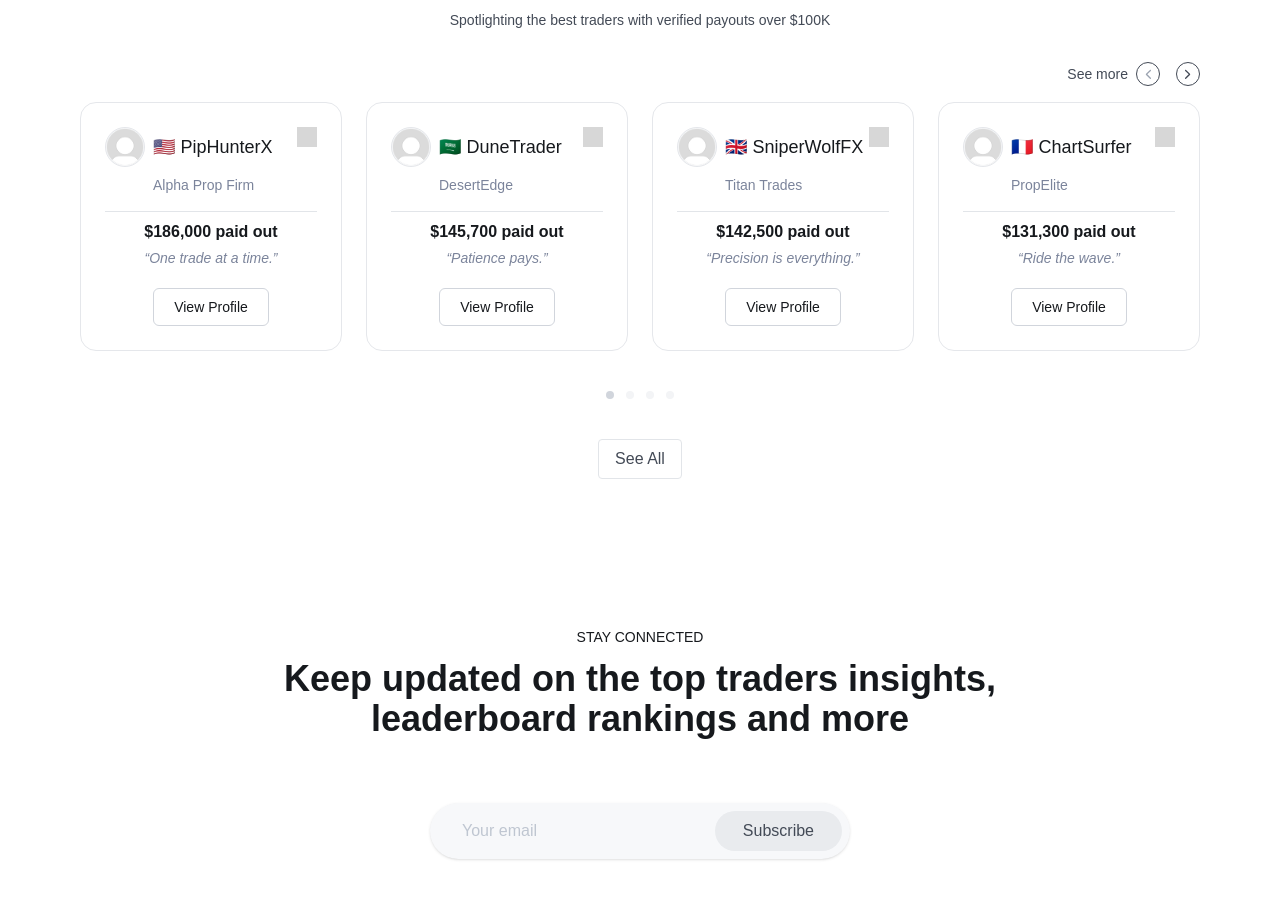
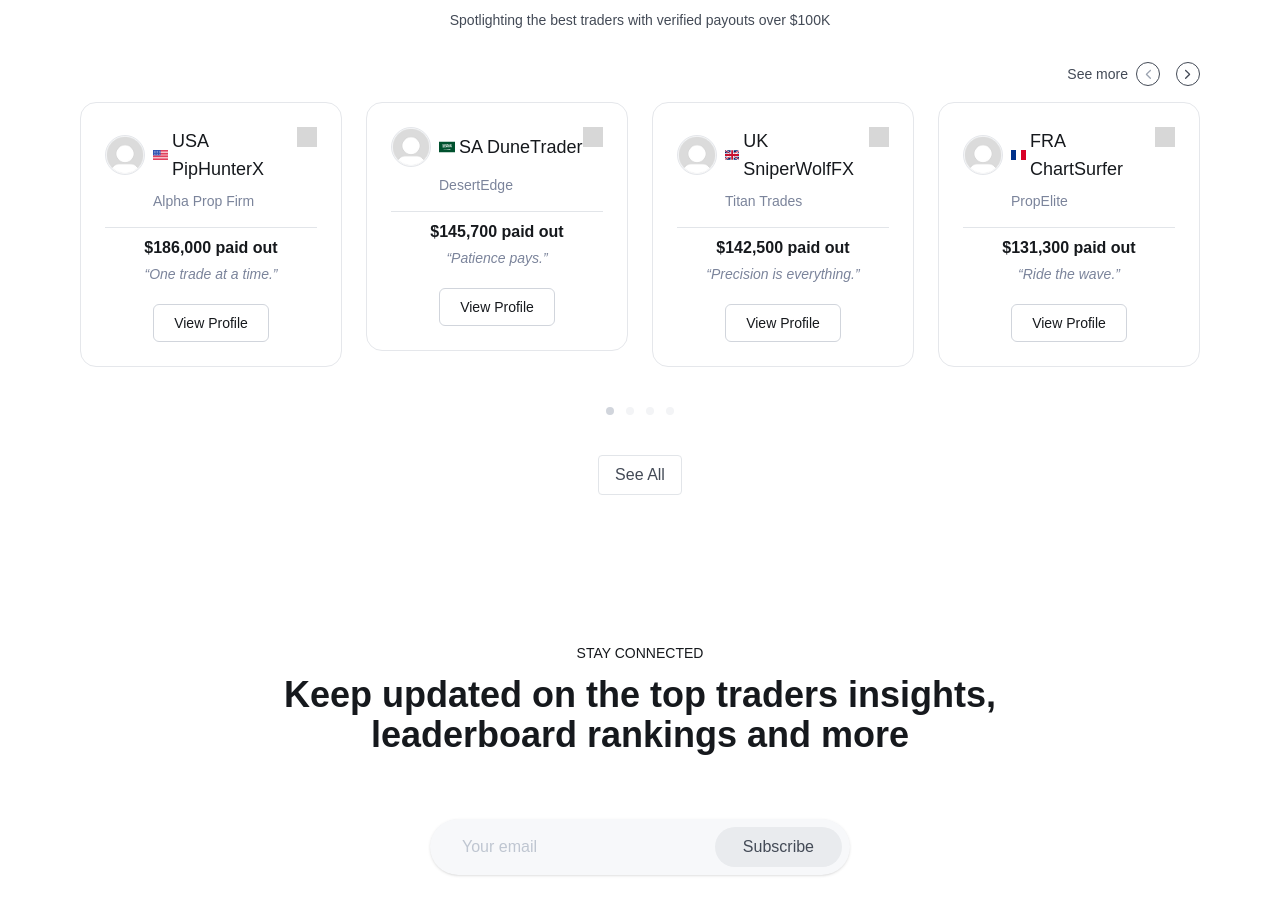
Before and after one commit to felixquan0330/prop-trading-leaderboard-frontend, a Next.js app: page / in a window 1280 px wide. Shown: the part 4620-5535 px from the top of the page. Built offline with nearby package versions, Linux system fonts and the light colour scheme; grey boxes are pictures that could not be loaded.

Commit message:
fix: Add the flag

```diff
--- a/src/app/GOATClub/card.tsx
+++ b/src/app/GOATClub/card.tsx
@@ -1,4 +1,5 @@
 import React from 'react';
+import { US, SA, GB, FR } from 'country-flag-icons/react/3x2'
 
 interface GOATClubCardProps {
     avatarUrl?: string;
@@ -26,7 +27,15 @@ export const GOATClubCard: React.FC<GOATClubCardProps> = ({
                         alt={username}
                         className="w-10 h-10 rounded-full object-cover border border-gray-200 bg-gray-100"
                     />
-                    <span className="text-lg text-[#16191d] dark:text-white flex items-center gap-1">{country} {username}</span>
+                    <div className="flex items-center gap-1">
+                        {country === "USA" && <US title="United States" className="w-4 h-4" />}
+                        {country === "FRA" && <FR title="France" className="w-4 h-4" />}
+                        {country === "UK" && <GB title="United Kingdom" className="w-4 h-4" />}
+                        {country === "SA" && <SA title="Saudi Arabia" className="w-4 h-4" />}
+                        <span className="text-lg text-[#16191d] dark:text-white flex items-center gap-1">
+                            {country} {username}
+                        </span>
+                    </div>
                 </div>
                 <img src="/images/placeholder.png" alt="profile-bg" className="w-5 h-5 opacity-40" />
             </div>
--- a/src/app/GOATClub/page.tsx
+++ b/src/app/GOATClub/page.tsx
@@ -33,7 +33,7 @@ export default function GOATClub() {
                                 <GOATClubCard
                                     avatarUrl="/user-default.png"
                                     username="PipHunterX"
-                                    country="🇺🇸"
+                                    country="USA"
                                     firm="Alpha Prop Firm"
                                     payout="$186,000 paid out"
                                     quote="One trade at a time."
@@ -43,7 +43,7 @@ export default function GOATClub() {
                                 <GOATClubCard
                                     avatarUrl="/user-default.png"
                                     username="DuneTrader"
-                                    country="🇸🇦"
+                                    country="SA"
                                     firm="DesertEdge"
                                     payout="$145,700 paid out"
                                     quote="Patience pays."
@@ -53,7 +53,7 @@ export default function GOATClub() {
                                 <GOATClubCard
                                     avatarUrl="/user-default.png"
                                     username="SniperWolfFX"
-                                    country="🇬🇧"
+                                    country="UK"
                                     firm="Titan Trades"
                                     payout="$142,500 paid out"
                                     quote="Precision is everything."
@@ -63,7 +63,7 @@ export default function GOATClub() {
                                 <GOATClubCard
                                     avatarUrl="/user-default.png"
                                     username="ChartSurfer"
-                                    country="🇫🇷"
+                                    country="FRA"
                                     firm="PropElite"
                                     payout="$131,300 paid out"
                                     quote="Ride the wave."
```
